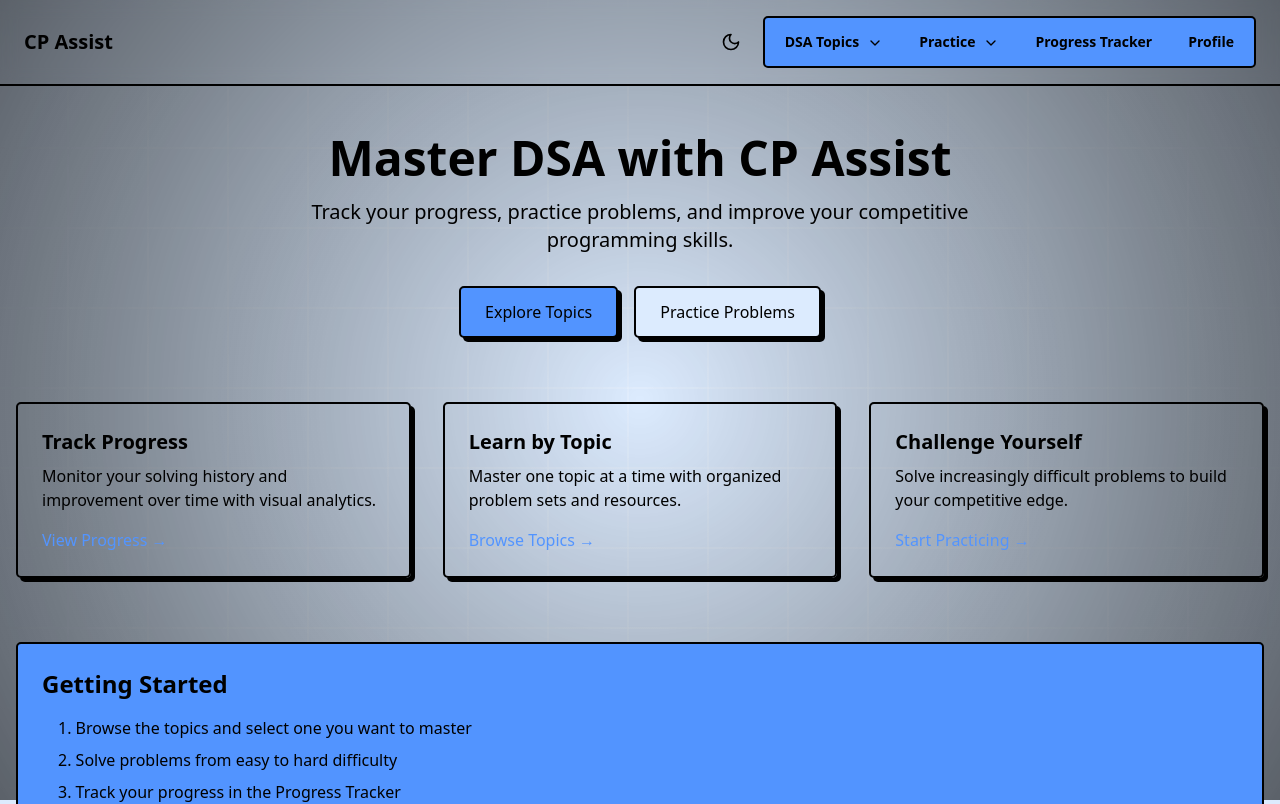
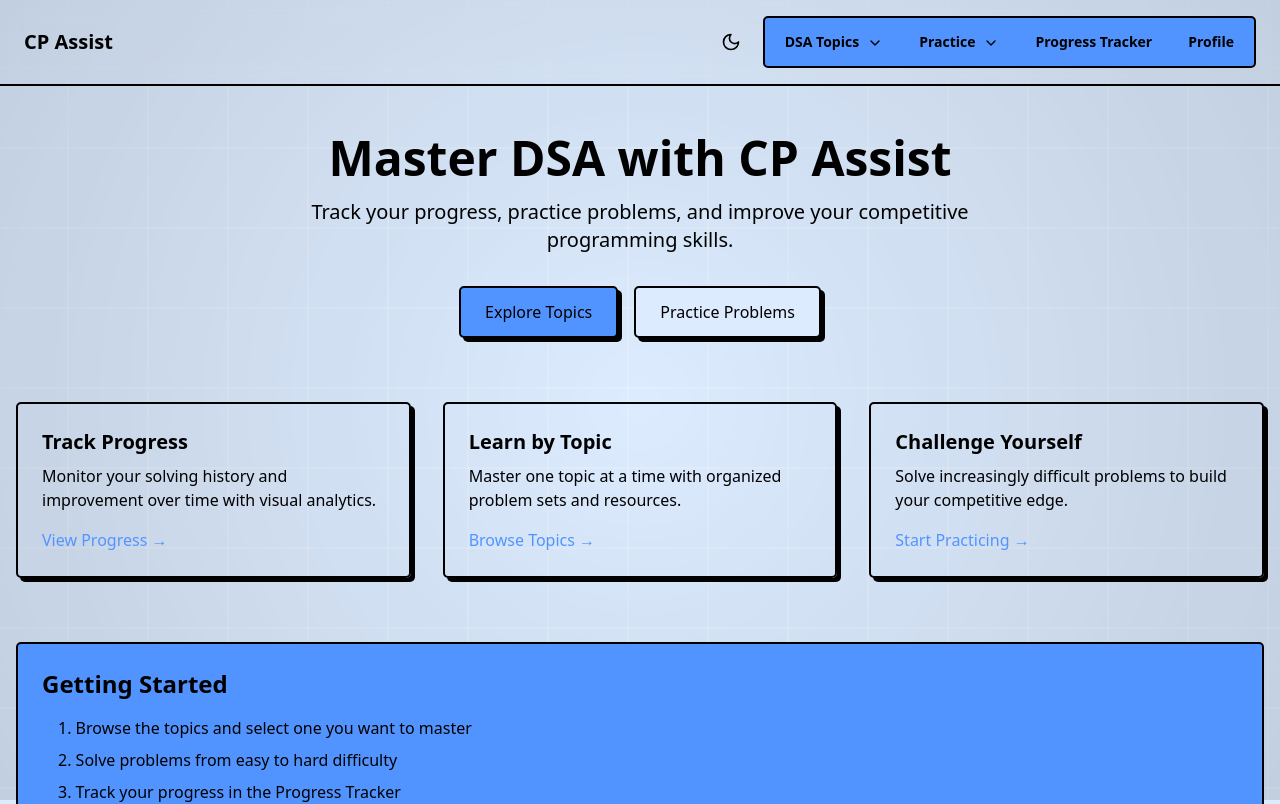
Before and after one commit to Arnab-Afk/cpassist, a React (Vite) app in the folder frontend/: page / in a window 1280 px wide. Shown: the top 804 px of the page. Built offline with nearby package versions, Linux system fonts and the light colour scheme.

Commit message:
feat: Enhance visibility and transparency in BackgroundSquares and Squares components

```diff
--- a/frontend/src/components/BackgroundSquares.tsx
+++ b/frontend/src/components/BackgroundSquares.tsx
@@ -8,8 +8,8 @@ const BackgroundSquares: React.FC = () => {
         speed={0.2}
         squareSize={80}
         direction="diagonal"
-        borderColor="rgba(255, 255, 255, 0.3)" // Increased opacity from 0.15 to 0.3
-        hoverFillColor="rgba(100, 100, 100, 0.3)" // Slightly stronger hover effect
+        borderColor="rgba(255, 255, 255, 0.4)" // Increased opacity for better visibility
+        hoverFillColor="rgba(100, 100, 100, 0.3)"
       />
     </div>
   );
--- a/frontend/src/components/Square.tsx
+++ b/frontend/src/components/Square.tsx
@@ -72,6 +72,7 @@ const Squares: React.FC<SquaresProps> = ({
         }
       }
 
+      // Modified gradient to be much more transparent
       const gradient = ctx.createRadialGradient(
         canvas.width / 2,
         canvas.height / 2,
@@ -81,7 +82,7 @@ const Squares: React.FC<SquaresProps> = ({
         Math.sqrt(canvas.width ** 2 + canvas.height ** 2) / 2
       );
       gradient.addColorStop(0, "rgba(0, 0, 0, 0)");
-      gradient.addColorStop(1, "#060606");
+      gradient.addColorStop(1, "rgba(0, 0, 0, 0.2)"); // Much more transparent
 
       ctx.fillStyle = gradient;
       ctx.fillRect(0, 0, canvas.width, canvas.height);
```
